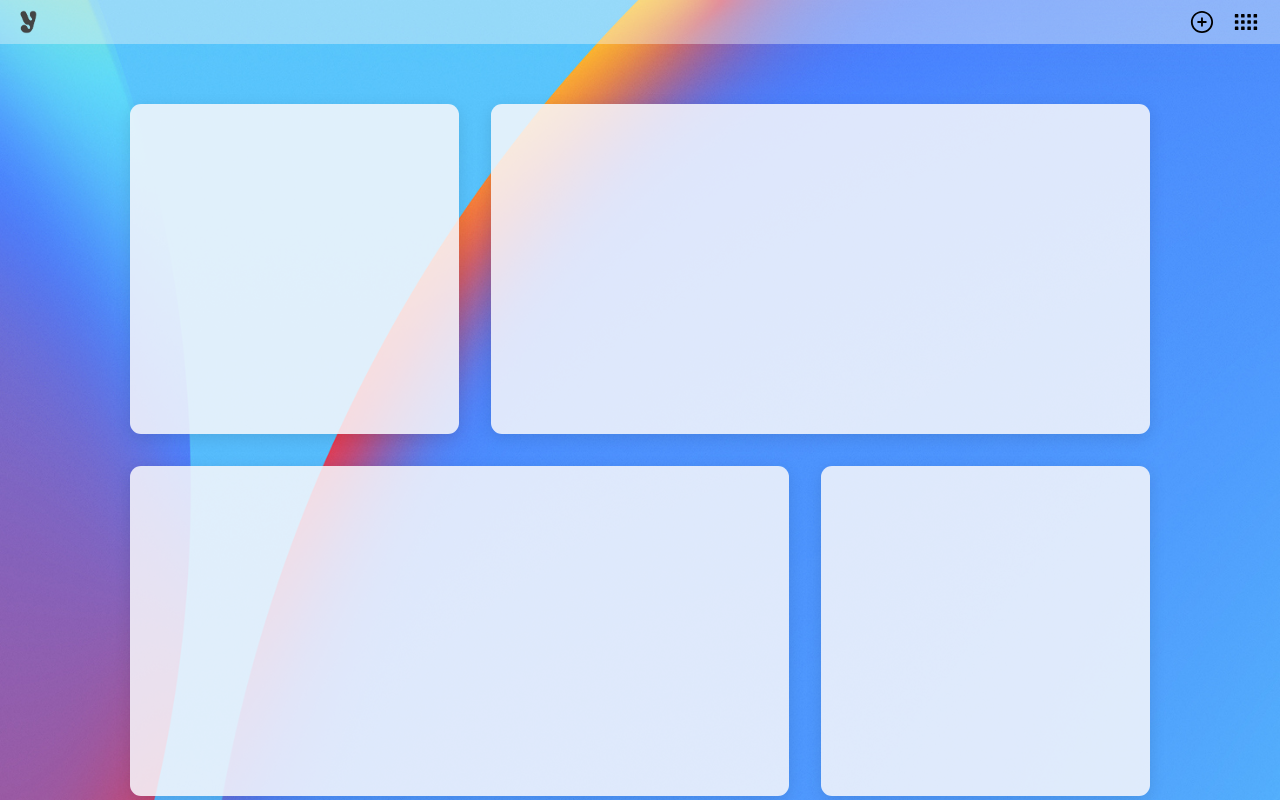
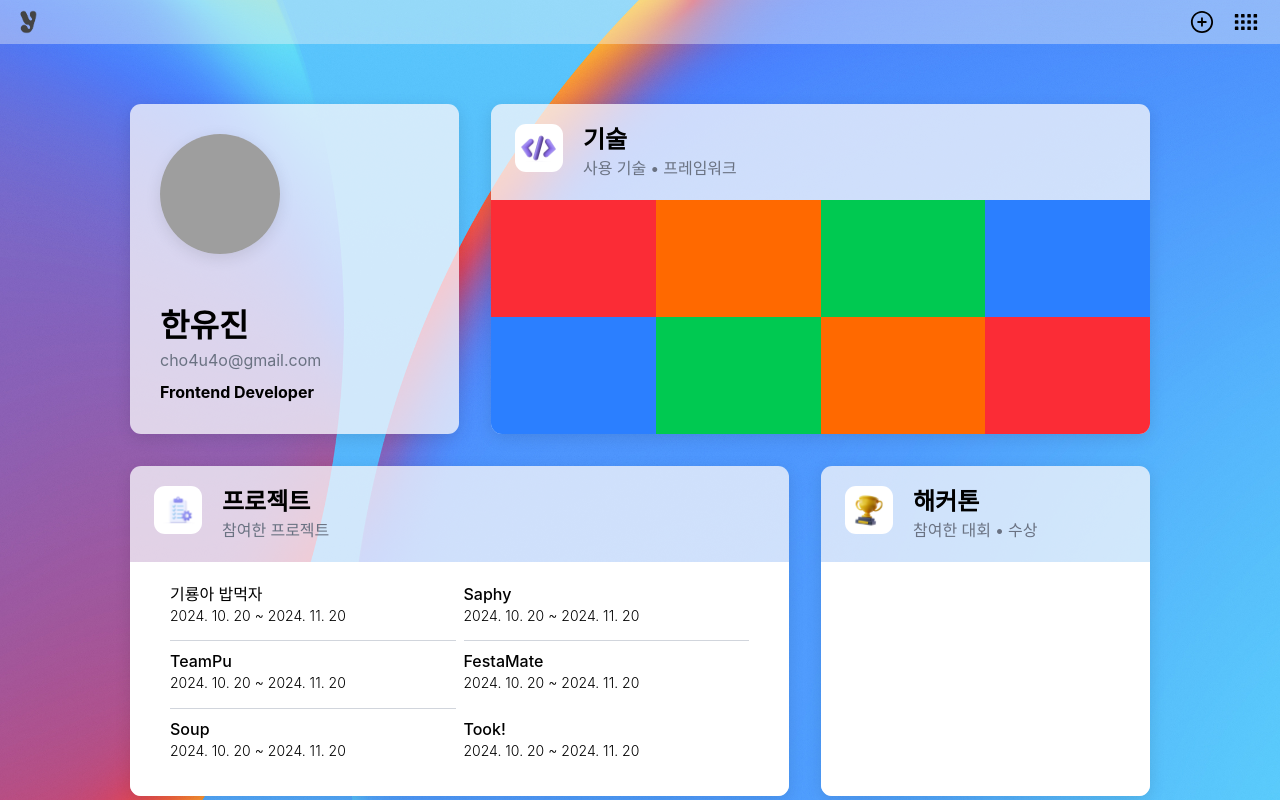
Before and after one commit to yummjin/Portfolio, a React (Vite) app: page /login in a window 1280 px wide. Both pictures are taken after a click on the button "시작하기". Built offline with nearby package versions, Linux system fonts and the light colour scheme; grey boxes are pictures that could not be loaded; a web font is replaced by a local one.

Commit message:
feat : add data as constant to display

```diff
--- a/src/routes/index.tsx
+++ b/src/routes/index.tsx
@@ -1,9 +1,15 @@
 import { createFileRoute, redirect } from '@tanstack/react-router';
-import { motion } from 'motion/react';
 
-import { PATH } from '@/shared/constants';
-import { cn, getSession } from '@/shared/utils';
-import { Wallpaper1 } from '@/assets/images';
+import { PATH, PROJECTS, SHORTCUTS } from '@/shared/constants';
+import { getSession } from '@/shared/utils';
+import { Profile2, Wallpaper1 } from '@/assets/images';
+import {
+  CodeIcon,
+  HackathonIcon,
+  OrganizationIcon,
+  ProjectIcon,
+} from '@/assets/icons';
+import { Card } from '@/widgets/home/ui';
 
 export const Route = createFileRoute('/')({
   component: App,
@@ -24,27 +30,93 @@ function App() {
         className='h-fit w-full bg-cover bg-center'
         style={{ backgroundImage: `url(${Wallpaper1})` }}
       >
-        <div className='m-auto flex h-full w-[345px] flex-col flex-wrap items-center gap-8 pt-[calc(44px+60px)] pb-180 md:grid md:w-[690px] md:grid-cols-2 lg:flex lg:w-[1020px] lg:flex-row'>
-          <Card />
-          <Card flex />
-          <Card flex />
-          <Card />
-          <Card />
-          <Card flex />
+        <div className='m-auto flex h-full w-[345px] flex-col flex-wrap items-center gap-8 pt-[calc(44px+60px)] pb-20 md:grid md:w-[690px] md:grid-cols-2 lg:flex lg:w-[1020px] lg:flex-row'>
+          <Card className='justify-between p-[30px]'>
+            <img
+              src={Profile2}
+              alt='profile'
+              className='shadow-tile size-30 rounded-full object-cover'
+            />
+            <div className='flex flex-col'>
+              <p className='mb-1 text-4xl font-semibold'>한유진</p>
+              <p className='mb-2 font-normal text-gray-500'>
+                cho4u4o@gmail.com
+              </p>
+              <b>Frontend Developer</b>
+            </div>
+          </Card>
+          <Card flex>
+            <Card.Header
+              icon={CodeIcon}
+              title='기술'
+              description='사용 기술 • 프레임워크'
+            />
+            <div className='grid flex-1 grid-cols-2 grid-rows-2 lg:grid-cols-4'>
+              <div className='size-full bg-red-500' />
+              <div className='size-full bg-orange-500' />
+              <div className='size-full bg-green-500' />
+              <div className='size-full bg-blue-500' />
+              <div className='size-full bg-blue-500' />
+              <div className='size-full bg-green-500' />
+              <div className='size-full bg-orange-500' />
+              <div className='size-full bg-red-500' />
+            </div>
+          </Card>
+          <Card flex>
+            <Card.Header
+              icon={ProjectIcon}
+              title='프로젝트'
+              description='참여한 프로젝트'
+            />
+            <div className='grid flex-1 grid-cols-1 grid-rows-3 gap-2 divide-y-[1px] divide-gray-300 bg-white px-10 py-5 lg:grid-cols-2'>
+              {PROJECTS.slice(0, 3).map(project => (
+                <Card.TextItem
+                  key={project.title}
+                  title={project.title}
+                  description={project.description}
+                />
+              ))}
+              <div className='hidden lg:contents'>
+                {PROJECTS.slice(3, 6).map(project => (
+                  <Card.TextItem
+                    key={project.title}
+                    title={project.title}
+                    description={project.description}
+                  />
+                ))}
+              </div>
+            </div>
+          </Card>
+          <Card>
+            <Card.Header
+              icon={HackathonIcon}
+              title='해커톤'
+              description='참여한 대회 • 수상'
+            />
+            <div className='grid flex-1 grid-cols-2 grid-rows-2 bg-white lg:grid-cols-4'></div>
+          </Card>
+          <Card hoverNone>
+            <div className='grid size-full grid-cols-4 grid-rows-4 gap-4 px-6 py-5'>
+              {SHORTCUTS.map(shortcut => (
+                <Card.LinkItem
+                  key={shortcut.title}
+                  href={shortcut.href}
+                  image={shortcut.image}
+                />
+              ))}
+            </div>
+          </Card>
+          <Card flex>
+            <Card.Header
+              icon={OrganizationIcon}
+              title='조직'
+              description='참여한 조직'
+            />
+            <div className='grid flex-1 grid-cols-2 grid-rows-2 bg-white lg:grid-cols-4'></div>
+          </Card>
         </div>
       </div>
-      <div className='h-100 w-full flex-shrink-0 bg-white'></div>
+      <div className='h-120 w-full flex-shrink-0 bg-white'></div>
     </div>
   );
 }
-
-const Card = ({ flex }: { flex?: boolean }) => (
-  <motion.div
-    className={cn(
-      'bg-tile-bg shadow-tile h-[330px] w-[329px] flex-shrink-0 cursor-pointer rounded-[11px] p-[30px] lg:min-w-[329px]',
-      flex && 'lg:flex-1',
-    )}
-    whileHover={{ scale: 1.02 }}
-    transition={{ duration: 0.2, ease: 'easeInOut' }}
-  ></motion.div>
-);
--- /dev/null
+++ b/src/shared/constants/data.ts
@@ -0,0 +1,57 @@
+import { GithubIcon, VelogIcon } from '@/assets/icons';
+
+export const PROJECTS = [
+  {
+    title: '기룡아 밥먹자',
+    description: '2024. 10. 20 ~ 2024. 11. 20',
+    image: 'https://picsum.photos/200/300',
+  },
+  {
+    title: 'Saphy',
+    description: '2024. 10. 20 ~ 2024. 11. 20',
+    image: 'https://picsum.photos/200/300',
+  },
+  {
+    title: 'TeamPu',
+    description: '2024. 10. 20 ~ 2024. 11. 20',
+    image: 'https://picsum.photos/200/300',
+  },
+  {
+    title: 'FestaMate',
+    description: '2024. 10. 20 ~ 2024. 11. 20',
+    image: 'https://picsum.photos/200/300',
+  },
+  {
+    title: 'Soup',
+    description: '2024. 10. 20 ~ 2024. 11. 20',
+    image: 'https://picsum.photos/200/300',
+  },
+  {
+    title: 'Took!',
+    description: '2024. 10. 20 ~ 2024. 11. 20',
+    image: 'https://picsum.photos/200/300',
+  },
+  {
+    title: 'EmotionalCore',
+    description: '2024. 10. 20 ~ 2024. 11. 20',
+    image: 'https://picsum.photos/200/300',
+  },
+  {
+    title: 'Clab-Time',
+    description: '2024. 10. 20 ~ 2024. 11. 20',
+    image: 'https://picsum.photos/200/300',
+  },
+];
+
+export const SHORTCUTS = [
+  {
+    title: 'Github',
+    href: 'https://github.com/yummjin',
+    image: GithubIcon,
+  },
+  {
+    title: 'Velog',
+    href: 'https://velog.io/@yummjin/posts',
+    image: VelogIcon,
+  },
+];
--- a/src/shared/constants/index.ts
+++ b/src/shared/constants/index.ts
@@ -1 +1,2 @@
 export * from './path';
+export * from './data';
```
